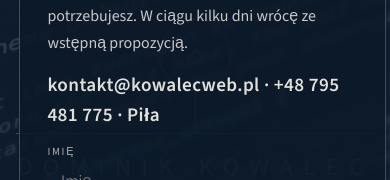
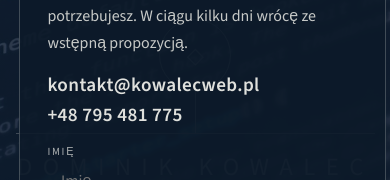
Before and after one commit to DKowalec004/uslugi, a plain HTML site: page index.html in a window 390 px wide. Both pictures are taken after a click on the button "KONTAKT". Shown: the part 209-389 px from the top of the page. Drawn offline with nearby package versions, Linux system fonts and the light colour scheme.

Commit message:
Stack the contact email and phone on separate lines.

```diff
--- a/index.html
+++ b/index.html
@@ -86,7 +86,7 @@
           Napisz lub zadzwoń i powiedz czego potrzebujesz.
           W ciągu kilku dni wrócę ze wstępną propozycją.
         </p>
-        <p class="note">kontakt@kowalecweb.pl · +48 795 481 775  · Piła</p>
+        <p class="note">kontakt@kowalecweb.pl<br>+48 795 481 775</p>
         <form id="brief" action="https://formspree.io/f/mbgooany" method="POST">
           <input type="hidden" name="_subject" value="Zapytanie ze strony kowalecweb.pl">
           <p class="hp" aria-hidden="true">
```
